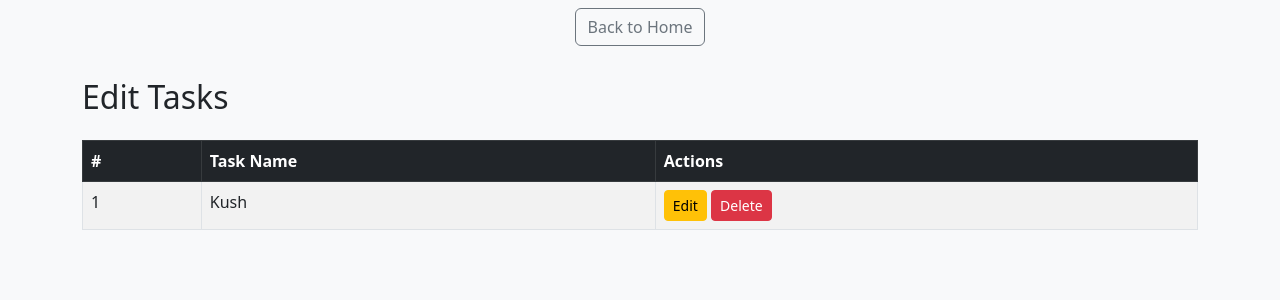
After one commit to Kush-Saharan/todo-tracker, a Flask app: page /task/edit in a window 1280 px wide. The commit adds this page. Shown: the top 300 px of the page. Run offline with Flask 3, Linux system fonts and the light colour scheme; data comes from the database, SQL or seed files in the repository; both versions use the stored data as it was before the commit.

Commit message:
Completed the flask app for todo tracker

```diff
--- a/todo-tracker-flask/app/models/tasks.py
+++ b/todo-tracker-flask/app/models/tasks.py
@@ -18,7 +18,7 @@ class Day(db.Model):
 class TaskStatus(db.Model):
     id = db.Column(db.Integer, primary_key=True)
     task_id = db.Column(db.Integer, db.ForeignKey('tasks.id'), nullable=False)
-    day_id = db.Column(db.Integer, db.ForeignKey('day.id'), nullable=False)
+    date = db.Column(db.Integer, db.ForeignKey('day.date'), nullable=False)
     completed = db.Column(db.Boolean, default=False)
 
     task = db.relationship('Tasks', backref='statuses')
--- a/todo-tracker-flask/app/routes/tasks_routes.py
+++ b/todo-tracker-flask/app/routes/tasks_routes.py
@@ -1,37 +1,56 @@
 from flask import Blueprint,render_template,request,redirect
-from app.models.tasks import Tasks,db,Day
-from datetime import date,datetime
+from app.models.tasks import Tasks,db,Day,TaskStatus
+from datetime import date,datetime, timedelta
 
 tasks_bp = Blueprint('tasks', __name__)
 
 
 def get_number_of_days():
-    first_day = Day.query.order_by(Day.date.asc()).first()
-    last_day = Day.query.order_by(Day.date.desc()).first()
+    first_day=Day.query.order_by(Day.date.asc()).first()
+    last_day=Day.query.order_by(Day.date.desc()).first()
     if first_day and last_day:
-        return (last_day.date - first_day.date).days + 1
+        return (last_day.date-first_day.date).days+1
     return 0
+
+def get_task_status(tasks, start_date, number_of_days):
+    task_status = {}
+    for day_index in range(number_of_days):
+        task_status[day_index]={}
+        day_date=start_date+timedelta(days=day_index)
+        for task in tasks:
+            status=TaskStatus.query.filter_by(task_id=task.id, date=day_date).first()
+            task_status[day_index][task.id] = status.completed if status else False
+    return task_status
 
 @tasks_bp.route('/')
 def home():
     tasks = Tasks.query.all()
     today = date.today()
 
-    existing = Day.query.filter_by(date=today).first()
+    existing=Day.query.filter_by(date=today).first()
     if not existing:
-        date_today = Day(date=today)
+        date_today=Day(date=today)
         db.session.add(date_today)
         db.session.commit()
 
+    task_status_today = TaskStatus.query.filter_by(date=today).all()
+    completed_count = sum(1 for t in task_status_today if t.completed)
+    total_count = len(tasks)
 
-    number_of_days = get_number_of_days()
+    progress_percent = int((completed_count / total_count) * 100) if total_count > 0 else 0
 
-    return render_template("index.html", tasks=tasks, number_of_days=number_of_days)
+    number_of_days=get_number_of_days()
+    first_day = Day.query.order_by(Day.date.asc()).first()
+    task_status = get_task_status(tasks, first_day.date, number_of_days)
+
+    return render_template("index.html", tasks=tasks, number_of_days=number_of_days,task_status=task_status,progress_percent=progress_percent)
 
 
 @tasks_bp.route('/task/add',methods=['POST'])
 def add_task():
 
+    tasks = Tasks.query.all()
+    today = date.today()
     task_add=request.form['task']
     existing_task = Tasks.query.filter(Tasks.task_name.ilike(task_add)).first()
     if(existing_task):
@@ -43,14 +62,86 @@ def add_task():
         message="Task added successfully!"
     number_of_days = get_number_of_days()
 
+    task_status_today = TaskStatus.query.filter_by(date=today).all()
+    completed_count = sum(1 for t in task_status_today if t.completed)
+    total_count = len(tasks)
+
+    progress_percent = int((completed_count / total_count) * 100) if total_count > 0 else 0
+
     tasks=Tasks.query.all()
-    return render_template('index.html',tasks=tasks, message=message,number_of_days=number_of_days)
+    first_day=Day.query.order_by(Day.date.asc()).first()
+    last_day=Day.query.order_by(Day.date.desc()).first()
+    number_of_days=(last_day.date - first_day.date).days + 1
+
+    task_status = get_task_status(tasks, first_day.date, number_of_days)
+    return render_template('index.html',tasks=tasks, message=message,number_of_days=number_of_days,task_status=task_status,progress_percent=progress_percent)
 
 
-@tasks_bp.route('/task/update')
-def update_task():
-    pass
+@tasks_bp.route('/task/save', methods=['POST'])
+def save_task():
+    tasks = Tasks.query.all()
+    today = date.today()
+    selected = request.form.getlist("progress")
 
-@tasks_bp.route('/task/save',methods=['POST'])
-def save_task():
-    pass
+    today_date = date.today()
+
+    all_statuses = TaskStatus.query.filter_by(date=today_date).all()
+    for status in all_statuses:
+        status.completed = False
+
+    for item in selected:
+        day_str, task_str = item.split("_")
+        task_id = int(task_str.replace("task", ""))
+
+        task_existing = TaskStatus.query.filter_by(task_id=task_id, date=today_date).first()
+        if task_existing:
+            task_existing.completed = True
+        else:
+            task_existing = TaskStatus(task_id=task_id, date=today_date, completed=True)
+            db.session.add(task_existing)
+
+    db.session.commit()
+    task_status_today = TaskStatus.query.filter_by(date=today).all()
+    completed_count = sum(1 for t in task_status_today if t.completed)
+    total_count = len(tasks)
+
+    progress_percent = int((completed_count / total_count) * 100) if total_count > 0 else 0
+
+    tasks = Tasks.query.all()
+    first_day = Day.query.order_by(Day.date.asc()).first()
+    last_day = Day.query.order_by(Day.date.desc()).first()
+    number_of_days = (last_day.date - first_day.date).days + 1
+    task_status = get_task_status(tasks, first_day.date, number_of_days)
+
+    return render_template("index.html", tasks=tasks, number_of_days=number_of_days, task_status=task_status,progress_percent=progress_percent)
+
+@tasks_bp.route('/task/edit')
+def task_edit():
+    tasks = Tasks.query.all()
+    return render_template("task_edit.html", tasks=tasks)
+
+
+@tasks_bp.route('/task/update/<int:task_id>', methods=['POST', 'GET'])
+def task_update(task_id):
+    task = Tasks.query.filter_by(id=task_id).first_or_404()
+
+    if request.method == 'GET':
+        return render_template('task_update.html', task=task)
+
+    task_name = request.form['task_name']
+    existing_task = Tasks.query.filter(Tasks.task_name.ilike(task_name), Tasks.id != task_id).first()
+    if existing_task:
+        message = "Task with this name already exists!"
+        return render_template('task_update.html', task=task, message=message)
+
+    task.task_name = task_name
+    db.session.commit()
+    return redirect('/task/edit')
+
+
+@tasks_bp.route('/task/delete/<int:task_id>')
+def task_delete(task_id):
+    task = Tasks.query.filter_by(id=task_id).first_or_404()
+    db.session.delete(task)
+    db.session.commit()
+    return redirect('/task/edit')
--- /dev/null
+++ b/todo-tracker-flask/app/templates/task_edit.html
@@ -0,0 +1,39 @@
+{% extends "base.html" %}
+{% block title %}Edit Tasks{% endblock %}
+
+{% block content %}
+<div class="container py-2 text-center">
+    <a href="/" class="btn btn-outline-secondary">Back to Home</a>
+</div>
+
+<div class="container py-4">
+    <h2 class="mb-4">Edit Tasks</h2>
+
+    {% if tasks %}
+        <table class="table table-bordered table-striped">
+            <thead class="table-dark">
+                <tr>
+                    <th>#</th>
+                    <th>Task Name</th>
+                    <th>Actions</th>
+                </tr>
+            </thead>
+            <tbody>
+                {% for task in tasks %}
+                <tr>
+                    <td>{{ loop.index }}</td>
+                    <td>{{ task.task_name }}</td>
+                    <td>
+                        <a href="/task/update/{{ task.id }}" class="btn btn-sm btn-warning">Edit</a>
+                        <a href="/task/delete/{{ task.id }}" class="btn btn-sm btn-danger"
+                        onclick="return confirm('Are you sure you want to delete this task?');">Delete</a>
+                    </td>
+                </tr>
+                {% endfor %}
+            </tbody>
+        </table>
+    {% else %}
+        <p class="text-center text-muted">No tasks available.</p>
+    {% endif %}
+</div>
+{% endblock content %}
```
Also changed, not shown: todo-tracker-flask/WhatToDo.txt (+5 -5 lines), todo-tracker-flask/app/templates/index.html (+29 -14 lines), todo-tracker-flask/app/templates/task_update.html (added, +33 -0 lines), todo-tracker-flask/instance/site.db (deleted).
